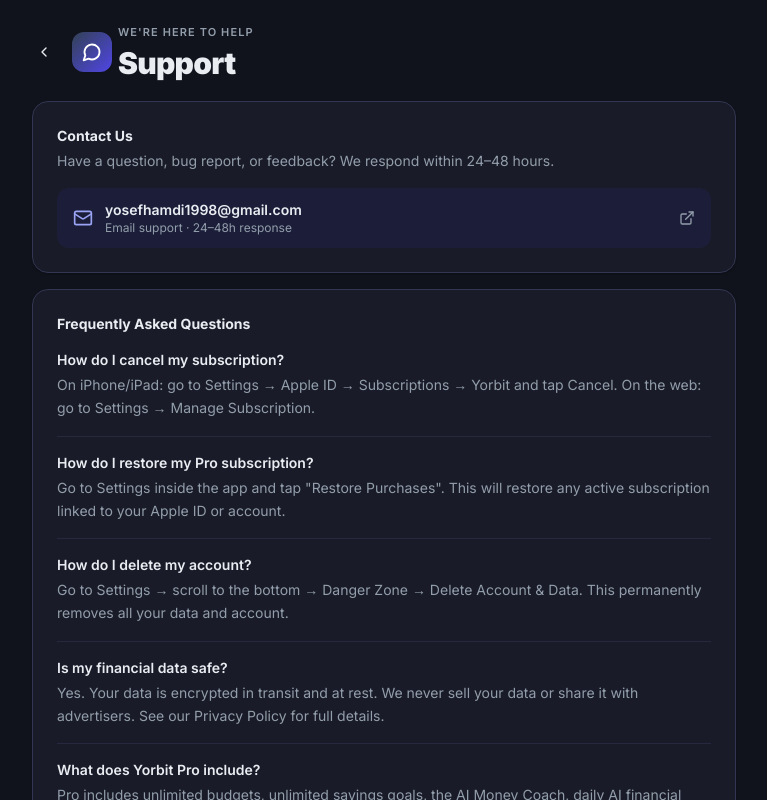
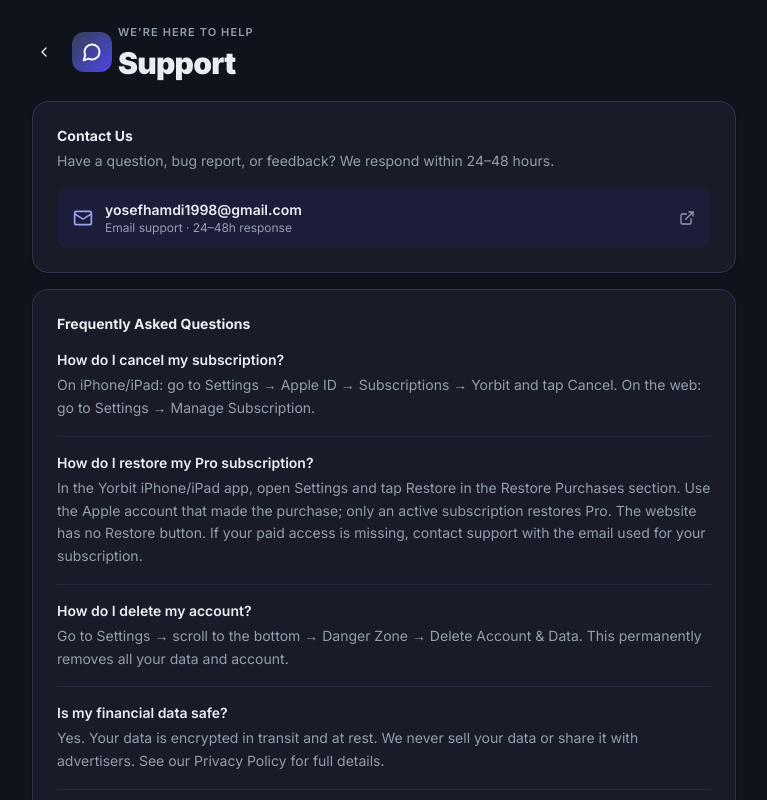
Before and after one commit to yosefhamdi1998-source/yorbit-life-os, a React (Vite) app: page /support in a window 1280 px wide. Shown: the top 800 px of the page, without its empty margins (256-1023 px from the left). Built offline with nearby package versions, Linux system fonts and the light colour scheme; no server answers.

Commit message:
Clarify purchase restore support by platform

```diff
--- a/src/pages/Support.jsx
+++ b/src/pages/Support.jsx
@@ -44,7 +44,7 @@
               },
               {
                 q: 'How do I restore my Pro subscription?',
-                a: 'Go to Settings inside the app and tap "Restore Purchases". This will restore any active subscription linked to your Apple ID or account.'
+                a: 'In the Yorbit iPhone/iPad app, open Settings and tap Restore in the Restore Purchases section. Use the Apple account that made the purchase; only an active subscription restores Pro. The website has no Restore button. If your paid access is missing, contact support with the email used for your subscription.'
               },
               {
                 q: 'How do I delete my account?',
```
Also changed, not shown: 1 other file (tests, documents, lock files or other folders).
